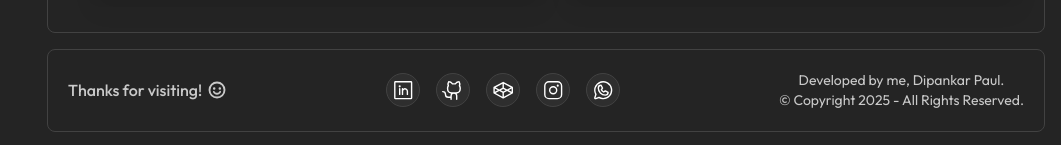
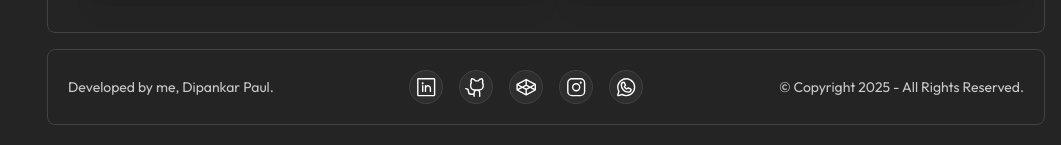
Before and after one commit to iamdipankarpaul/Dipankar-Paul-Portfolio-Website, a React (Vite) app: page / in a window 1280 px wide. Shown: the part 4367-4512 px from the top of the page, without its empty margins (219-1280 px from the left). Built offline with nearby package versions, Linux system fonts and the light colour scheme.

Commit message:
change footer text

```diff
--- a/src/layout/AppFooter.jsx
+++ b/src/layout/AppFooter.jsx
@@ -17,10 +17,7 @@ const AppFooter = () => {
       >
         {/* footer left text */}
         <Box>
-          <Flex gap={5} align="center">
-            <Text fw={500}>Thanks for visiting!</Text>
-            <Smiley size={20} weight="bold" />
-          </Flex>
+          <Text size="sm">Developed by me, Dipankar Paul.</Text>
         </Box>
 
         {/* social icons */}
@@ -46,7 +43,6 @@ const AppFooter = () => {
 
         {/* footer right text */}
         <Box>
-          <Text size="sm">Developed by me, Dipankar Paul.</Text>
           <Text size="sm">
             &copy;{" "}
             {`Copyright ${new Date().getFullYear()} - All Rights Reserved.`}
```
